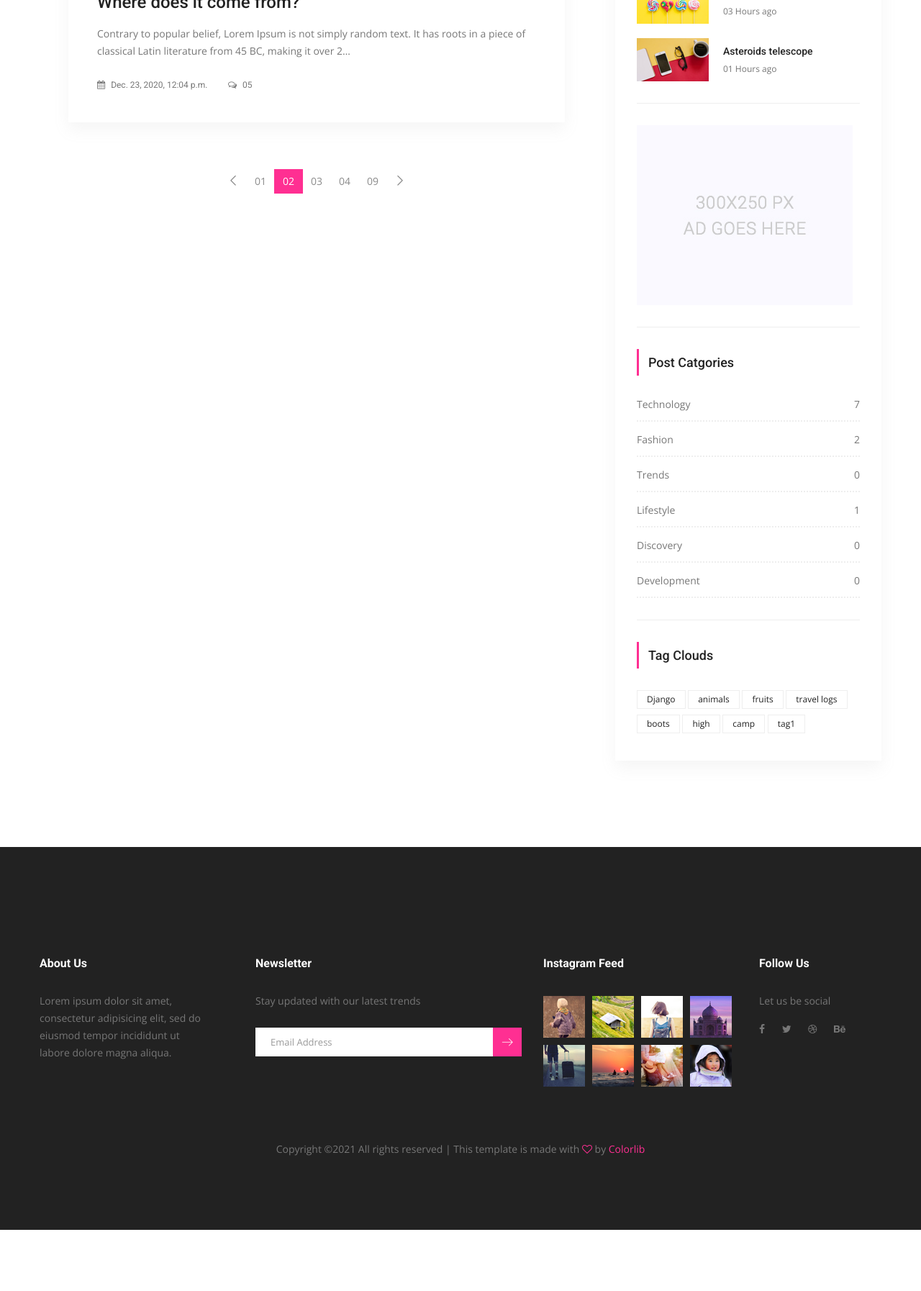
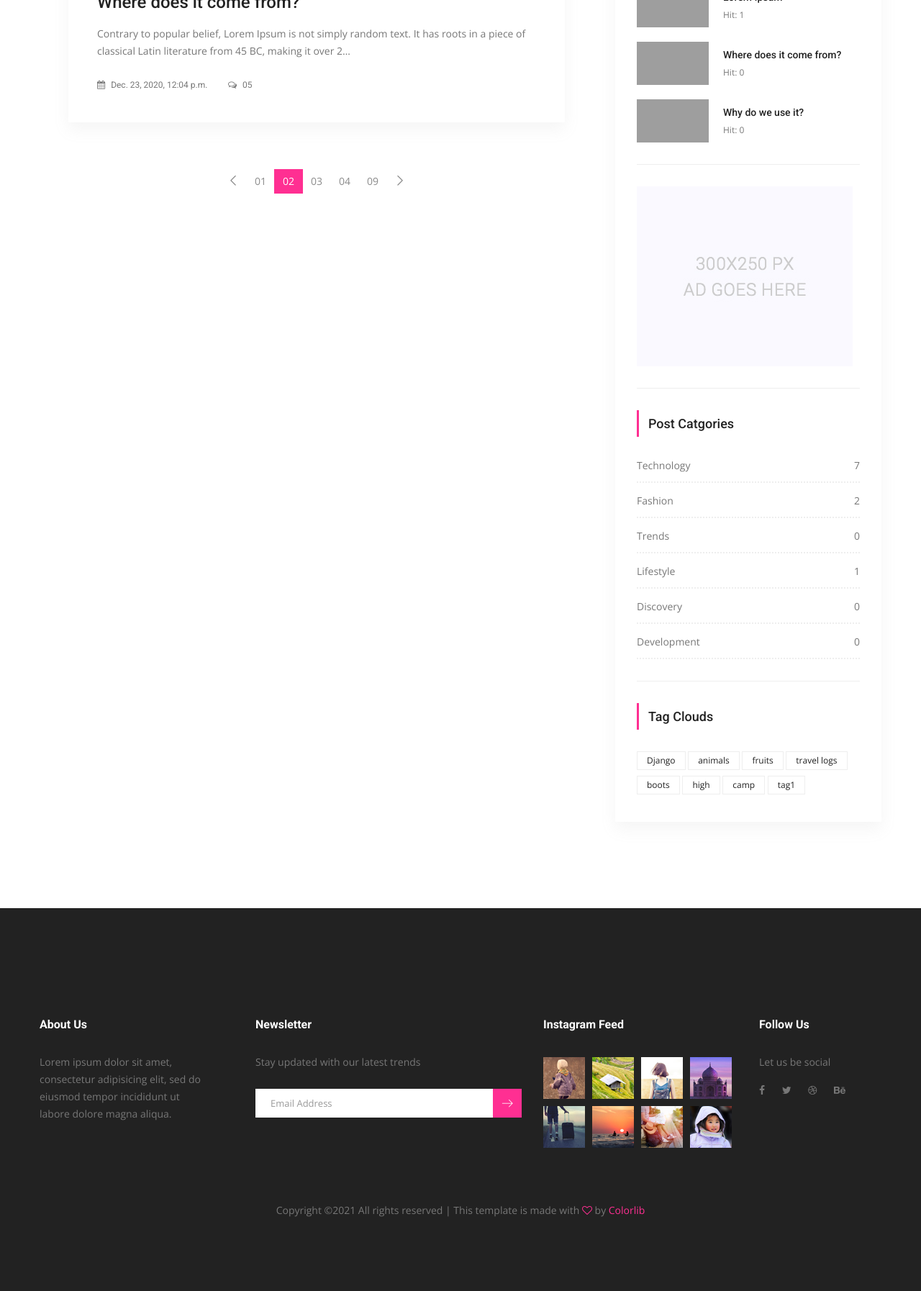
Before and after one commit to FaisalWant/Django-Website, a Django app: a page that uses djviews/src/templates/right_side.html in a window 1280 px wide. Shown: the part 1444-3238 px from the top of the page at 72% size. Before the commit the page ends 3153 px from the top, so only its background shows below. Run offline with Django 3.2, Linux system fonts and the light colour scheme; data comes from the database, SQL or seed files in the repository; both versions use the stored data as it was after the commit; some libraries are stand-ins or nearby versions; grey boxes are pictures that could not be loaded.

Commit message:
Added Hit count to the Website

```diff
--- a/djviews/src/posts/models.py
+++ b/djviews/src/posts/models.py
@@ -63,6 +63,7 @@ class Post(models.Model):
 	category=models.ForeignKey(Category, on_delete=models.CASCADE, default=1, related_name="posts")
 	tag =models.ManyToManyField(Tag, related_name= "posts",blank=True)
 	slider_post = models.BooleanField(default= False)
+	hit = models.PositiveIntegerField(default= 0)
 
 
 	def save(self,*args,**kwargs):
--- a/djviews/src/posts/templatetags/custom_tags.py
+++ b/djviews/src/posts/templatetags/custom_tags.py
@@ -1,6 +1,6 @@
 from django import template
 
-from posts.models import Category, Tag
+from posts.models import Category, Tag,Post
 
 register= template.Library()
 
@@ -18,3 +18,8 @@ def all_categories():
 
 def all_tags():
 	return Tag.objects.all()
+
+
+@register.simple_tag(name="hit_posts")
+def hit_posts():
+	return Post.objects.order_by('-hit')[:5]
--- a/djviews/src/posts/views.py
+++ b/djviews/src/posts/views.py
@@ -9,6 +9,7 @@ from django.contrib.auth.decorators import login_required
 from .forms import PostCreationForm, PostUpdateForm
 from django.template.defaultfilters import slugify
 from django.urls import reverse
+from django.db.models import F
 
 
 
@@ -34,6 +35,9 @@ class PostDetail(DetailView):
 		context= super(PostDetail, self).get_context_data(**kwargs)
 		return context
 
+	def get(self, request, *args, **kwargs):#hit count for a blog
+		self.hit= Post.objects.filter(id= self.kwargs['pk']).update(hit=F('hit')+1)
+		return super(PostDetail,self).get(request,*args, **kwargs)
 
 
 
--- a/djviews/src/templates/right_side.html
+++ b/djviews/src/templates/right_side.html
@@ -29,34 +29,20 @@
 
                             <aside class="single_sidebar_widget popular_post_widget">
                                 <h3 class="widget_title">Popular Posts</h3>
+
+                                {% hit_posts as posts %}
+                                {% for post in posts %}
                                 <div class="media post_item">
-                                    <img src="{% static 'img/blog/popular-post/post1.jpg' %}" alt="post">
+                                    <img src="{{ post.image.url }}" alt="post" style="width:100px; height:60px">
                                     <div class="media-body">
-                                        <a href="blog-details.html"><h3>Space The Final Frontier</h3></a>
-                                        <p>02 Hours ago</p>
+                                        <a href="{% url 'detail' post.pk post.slug %}"><h3>{{ post.title }}</h3></a>
+                                        <p>Hit: {{ post.hit }}</p>
                                     </div>
                                 </div>
-                                <div class="media post_item">
-                                    <img src="{% static 'img/blog/popular-post/post2.jpg'%}" alt="post">
-                                    <div class="media-body">
-                                        <a href="blog-details.html"><h3>The Amazing Hubble</h3></a>
-                                        <p>02 Hours ago</p>
-                                    </div>
-                                </div>
-                                <div class="media post_item">
-                                    <img src="{% static 'img/blog/popular-post/post3.jpg'%}" alt="post">
-                                    <div class="media-body">
-                                        <a href="blog-details.html"><h3>Astronomy Or Astrology</h3></a>
-                                        <p>03 Hours ago</p>
-                                    </div>
-                                </div>
-                                <div class="media post_item">
-                                    <img src="{% static 'img/blog/popular-post/post4.jpg' %}" alt="post">
-                                    <div class="media-body">
-                                        <a href="blog-details.html"><h3>Asteroids telescope</h3></a>
-                                        <p>01 Hours ago</p>
-                                    </div>
-                                </div>
+                             {% endfor %}
+
+
+
                                 <div class="br"></div>
                             </aside>
                             <aside class="single_sidebar_widget">
```
Also changed, not shown: djviews/src/db.sqlite3, djviews/src/posts/migrations/0004_post_hit.py (added).
